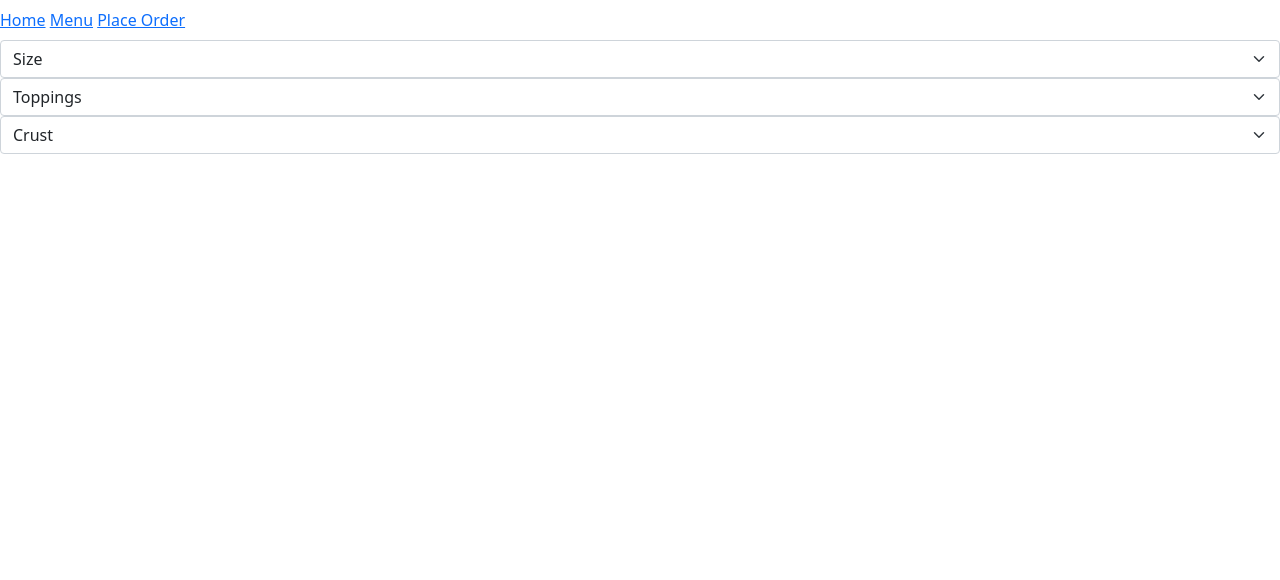
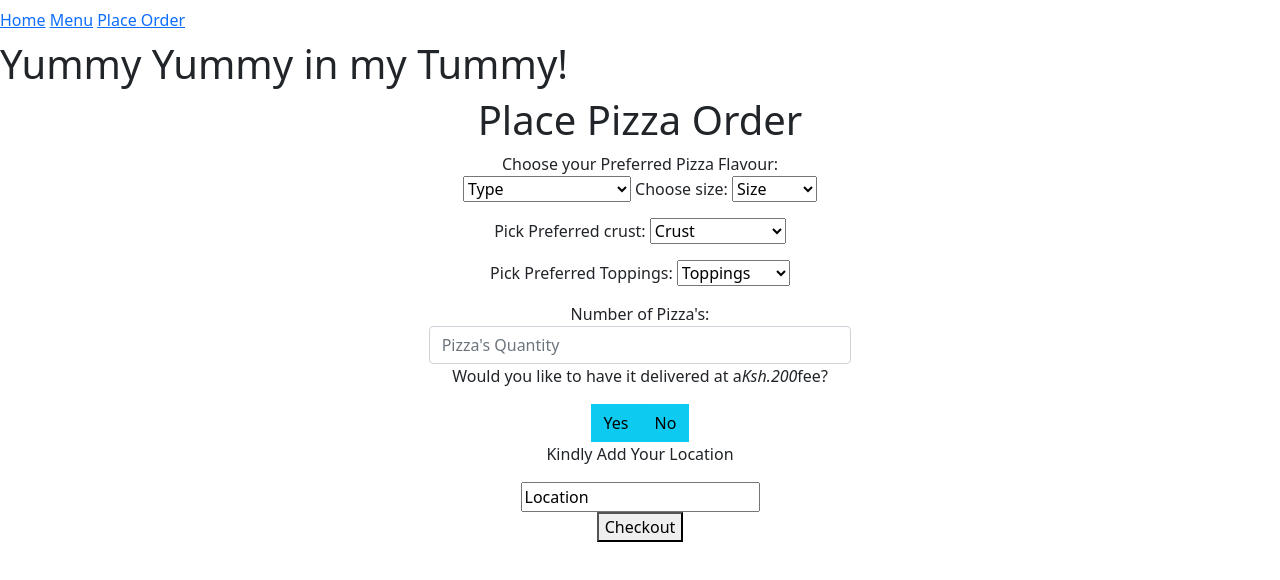
Before and after one commit to Wanjiru393/Fliq-Pizza-Place, a plain HTML site: page order.html in a window 1280 px wide. Drawn offline with nearby package versions, Linux system fonts and the light colour scheme.

Commit message:
Change to form format

```diff
--- a/order.html
+++ b/order.html
@@ -11,8 +11,9 @@
 <link href="https://cdn.jsdelivr.net/npm/bootstrap@5.1.3/dist/css/bootstrap.min.css" rel="stylesheet" integrity="sha384-1BmE4kWBq78iYhFldvKuhfTAU6auU8tT94WrHftjDbrCEXSU1oBoqyl2QvZ6jIW3" crossorigin="anonymous">
 <link href="/css/styles.css">
 
-<body>
+<body class="pg">
     <!--Navbar-->
+    <header>
         <div class="navbar" >
             <nav>
                 <a href="index.html">Home</a>
@@ -20,28 +21,90 @@
                 <a href="order.html">Place Order</a>
             </nav>
         </div>
+    </header>
 
+    <h1>Yummy Yummy in my Tummy!</h1>
 <!--Order Form-->
-    <div class="form" >
-        <select class="form-select" aria-label="select">
+    <div class="orders" id="order">
+        <h1 class="text-center" id="order-pizza">Place Pizza Order</h1>
+        <div class="form-group row">
+            <div class="col-sm-2"></div>
+            <div class="col-sm-8 order-overlay text-center">
+                <form class="col-sm-6 offset-sm-3 text-center">
+                    <label>Choose your Preferred Pizza Flavour:</label>
+                    <select class="custom-select custom-select-md mb-3 flavour" required>
+                        <option selected>Type</option>
+                        <option value="hawaiian">Hawaiian</option>
+                        <option value="Pepperoni">Pepperoni</option>
+                        <option value="chickenbbq">Chicken Barbeque</option>
+                        <option value="chickenmushroom">Chicken Mushroom</option>
+                        <option value="beef bbq">Beef Barbeque</option>
+                    </select>
+                    <label>Choose size:</label>
+                    <select class="custom-select custom-select-md mb-3" id="size" required>
                         <option selected>Size</option>
-            <option value="900">Large</option>
-            <option value="700">Medium</option>
-            <option value="500">Small</option>
+                        <option value="small">Small</option>
+                        <option value="medium">Medium</option>
+                        <option value="large">Large</option>
                     </select>
-        <select class="form-select" aria-label="select">
+                    <label for="crust">Pick Preferred crust:</label>
+                    <select class="custom-select custom-select-md mb-3" id="crust" required>
+                        <option value="crust">Crust</option>
+                        <option value="250">Gluten-free</option>
+                        <option value="100">Crispy</option>
+                        <option value="200">Cheese-stuffed</option>
+                        <option value="thin">Thin Crust</option>
+                        <option value="thick">Thick Crust</option>
+                    </select>
+                    <label>Pick Preferred Toppings:</label>
+                    <select class="custom-select custom-select-md mb-3" id="toppings" required>
                         <option selected>Toppings</option>
                         <option value="200">Mushrooms</option>
                         <option value="350">Pepperoni</option>
                         <option value="200">Onions</option>
+                        <option value="tomato">Tomato</option>
                     </select>
-        <select class="form-select" aria-label="select">
-            <option selected>Crust</option>
-            <option value="250">Gluten-free</option>
-            <option value="100">Crispy</option>
-            <option value="200">Cheese-stuffed</option>
-        </select>
+                    <label for="number">Number of Pizza's:</label>
+                    <input type="number" class="form-control" id="number" placeholder="Pizza's Quantity" min="1" required>
+                </form>
             </div>
+        </div>
+    </div>
+
+<!--More oder Details Needed-->
+
+    <div class="more-infor d-flex flex-column align-center align-items-center ">
+        <p>Would you like to have it delivered at a<em>Ksh.200</em>fee?</p>
+        <div class="btn-info d-flex flex-row">
+            <button class="btn btn-info yes" type="radio">Yes</button><br>
+            <button class="btn btn-info no" type="radio">No</button>
+        </div>
+
+
+        <p>Kindly Add Your Location</p>
+        <form class="location">
+            <input type="text" id="location" name="location" value="Location"><br>
+        </form>
+        <button class="checkout" type="submit">Checkout</button>
+
+
+    </div>
+
+
+
+
+
+
+
+
+
+
+
+
+
+
+
+
 
 
     <!--script links-->
```
Lines whose indentation alone changed are shown as unchanged.
